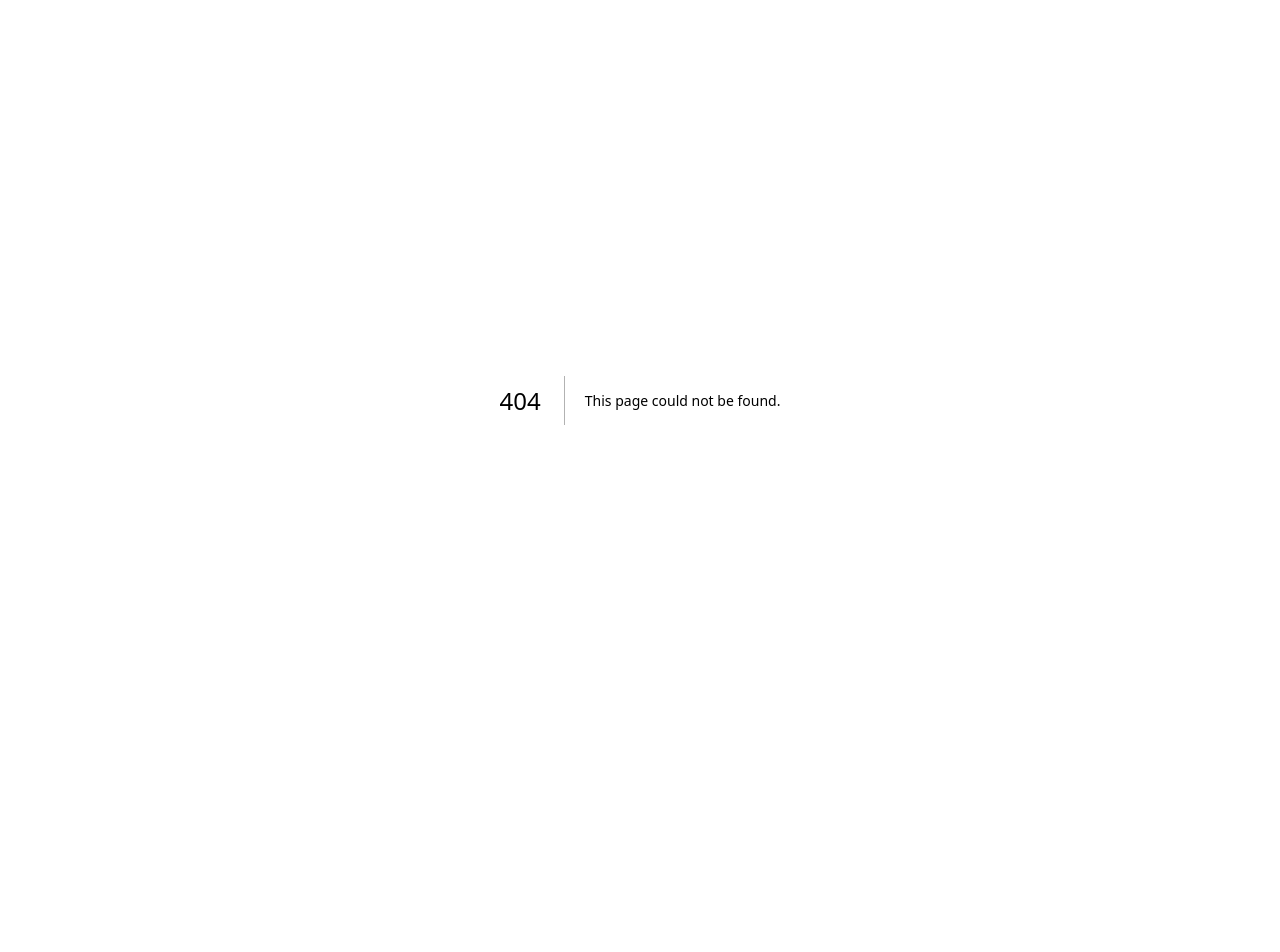
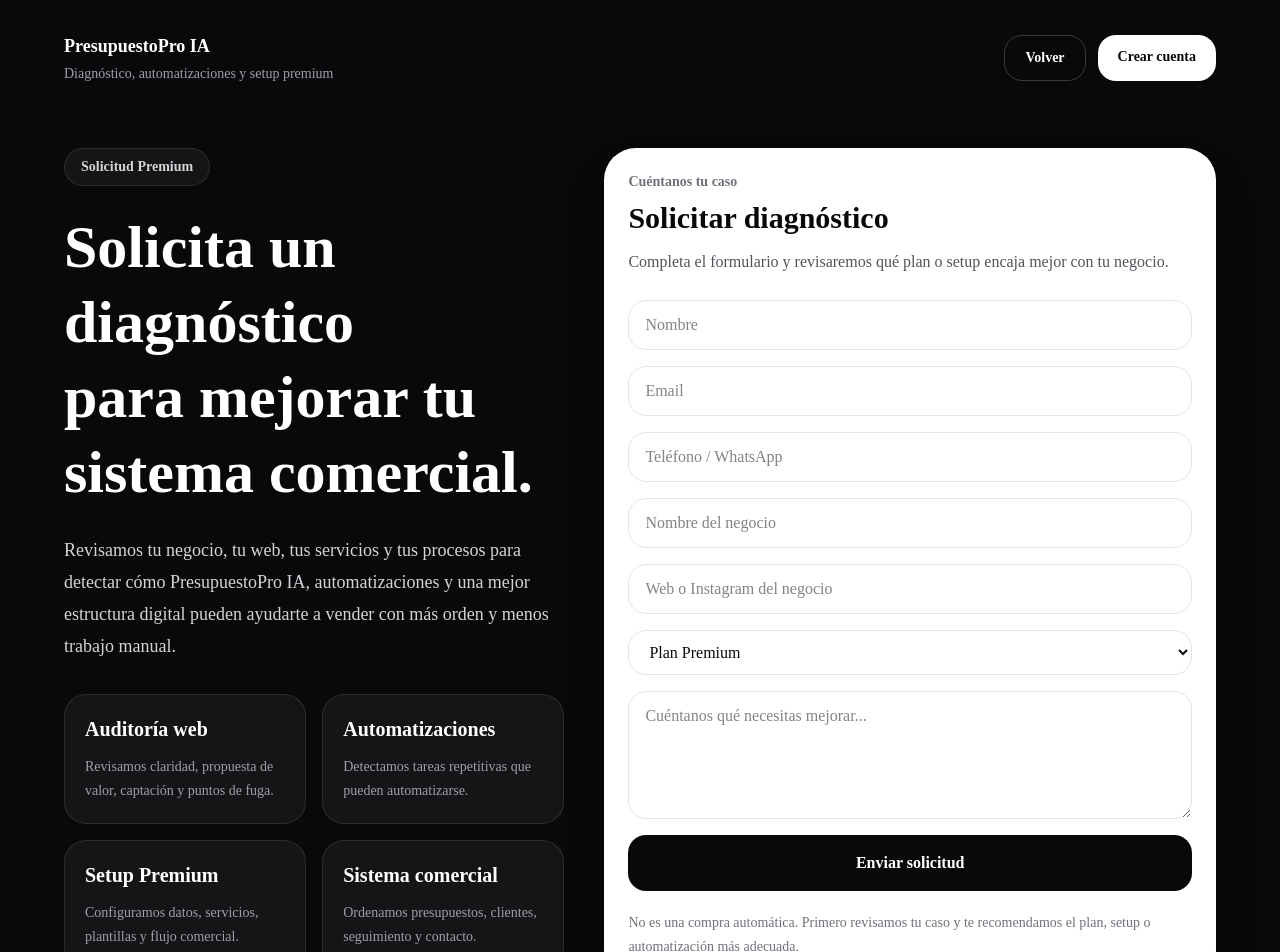
Before and after one commit to urieln8n/presupuestopro-ia, a Next.js app: page /diagnostico in a window 1280 px wide. Before the commit this address had no page. Shown: the top 952 px of the page. Before the commit the page ends 800 px from the top, so only its background shows below. Built offline with nearby package versions, Linux system fonts and the light colour scheme; no server answers.

Commit message:
Add premium diagnostic request page

```diff
--- /dev/null
+++ b/app/diagnostico/page.tsx
@@ -0,0 +1,246 @@
+"use client";
+
+import { useState } from "react";
+import { supabase } from "@/lib/supabase/client";
+
+export default function DiagnosticoPage() {
+  const [name, setName] = useState("");
+  const [email, setEmail] = useState("");
+  const [phone, setPhone] = useState("");
+  const [businessName, setBusinessName] = useState("");
+  const [website, setWebsite] = useState("");
+  const [serviceInterest, setServiceInterest] = useState("premium");
+  const [message, setMessage] = useState("");
+
+  const [isSending, setIsSending] = useState(false);
+  const [successMessage, setSuccessMessage] = useState("");
+  const [errorMessage, setErrorMessage] = useState("");
+
+  async function submitRequest() {
+    try {
+      setIsSending(true);
+      setSuccessMessage("");
+      setErrorMessage("");
+
+      if (!name.trim()) {
+        throw new Error("Introduce tu nombre.");
+      }
+
+      if (!email.trim()) {
+        throw new Error("Introduce tu email.");
+      }
+
+      const { error } = await supabase.from("premium_requests").insert({
+        name: name.trim(),
+        email: email.trim().toLowerCase(),
+        phone: phone.trim(),
+        business_name: businessName.trim(),
+        website: website.trim(),
+        service_interest: serviceInterest,
+        message: message.trim(),
+        status: "new",
+      });
+
+      if (error) {
+        throw error;
+      }
+
+      setSuccessMessage(
+        "Solicitud enviada correctamente. Te contactaremos para revisar tu caso."
+      );
+
+      setName("");
+      setEmail("");
+      setPhone("");
+      setBusinessName("");
+      setWebsite("");
+      setServiceInterest("premium");
+      setMessage("");
+    } catch (error) {
+      setErrorMessage(
+        error instanceof Error ? error.message : "Error enviando solicitud"
+      );
+    } finally {
+      setIsSending(false);
+    }
+  }
+
+  return (
+    <main className="min-h-screen bg-zinc-950 px-5 py-8 text-white sm:px-6">
+      <div className="mx-auto max-w-6xl">
+        <header className="flex flex-col justify-between gap-5 sm:flex-row sm:items-center">
+          <a href="/" className="min-w-0">
+            <p className="text-lg font-black">PresupuestoPro IA</p>
+            <p className="mt-1 text-sm text-zinc-400">
+              Diagnóstico, automatizaciones y setup premium
+            </p>
+          </a>
+
+          <div className="flex gap-3">
+            <a
+              href="/"
+              className="rounded-2xl border border-white/20 px-5 py-3 text-sm font-semibold"
+            >
+              Volver
+            </a>
+
+            <a
+              href="/register"
+              className="rounded-2xl bg-white px-5 py-3 text-sm font-bold text-zinc-950"
+            >
+              Crear cuenta
+            </a>
+          </div>
+        </header>
+
+        <section className="grid gap-10 py-16 lg:grid-cols-[0.9fr_1.1fr]">
+          <div>
+            <p className="inline-flex rounded-full border border-white/10 bg-white/5 px-4 py-2 text-sm font-semibold text-zinc-300">
+              Solicitud Premium
+            </p>
+
+            <h1 className="mt-6 text-balance text-4xl font-black leading-tight sm:text-6xl">
+              Solicita un diagnóstico para mejorar tu sistema comercial.
+            </h1>
+
+            <p className="mt-6 max-w-2xl text-lg leading-8 text-zinc-300">
+              Revisamos tu negocio, tu web, tus servicios y tus procesos para
+              detectar cómo PresupuestoPro IA, automatizaciones y una mejor
+              estructura digital pueden ayudarte a vender con más orden y menos
+              trabajo manual.
+            </p>
+
+            <div className="mt-8 grid gap-4 sm:grid-cols-2">
+              <div className="rounded-3xl border border-white/10 bg-white/5 p-5">
+                <p className="text-xl font-black">Auditoría web</p>
+                <p className="mt-3 text-sm leading-6 text-zinc-400">
+                  Revisamos claridad, propuesta de valor, captación y puntos de
+                  fuga.
+                </p>
+              </div>
+
+              <div className="rounded-3xl border border-white/10 bg-white/5 p-5">
+                <p className="text-xl font-black">Automatizaciones</p>
+                <p className="mt-3 text-sm leading-6 text-zinc-400">
+                  Detectamos tareas repetitivas que pueden automatizarse.
+                </p>
+              </div>
+
+              <div className="rounded-3xl border border-white/10 bg-white/5 p-5">
+                <p className="text-xl font-black">Setup Premium</p>
+                <p className="mt-3 text-sm leading-6 text-zinc-400">
+                  Configuramos datos, servicios, plantillas y flujo comercial.
+                </p>
+              </div>
+
+              <div className="rounded-3xl border border-white/10 bg-white/5 p-5">
+                <p className="text-xl font-black">Sistema comercial</p>
+                <p className="mt-3 text-sm leading-6 text-zinc-400">
+                  Ordenamos presupuestos, clientes, seguimiento y contacto.
+                </p>
+              </div>
+            </div>
+          </div>
+
+          <div className="rounded-[2rem] bg-white p-6 text-zinc-950 shadow-2xl">
+            <p className="text-sm font-semibold text-zinc-500">
+              Cuéntanos tu caso
+            </p>
+
+            <h2 className="mt-2 text-3xl font-black">
+              Solicitar diagnóstico
+            </h2>
+
+            <p className="mt-3 leading-7 text-zinc-600">
+              Completa el formulario y revisaremos qué plan o setup encaja
+              mejor con tu negocio.
+            </p>
+
+            {errorMessage && (
+              <div className="mt-6 rounded-2xl border border-red-200 bg-red-50 p-4 text-sm font-semibold text-red-700">
+                {errorMessage}
+              </div>
+            )}
+
+            {successMessage && (
+              <div className="mt-6 rounded-2xl border border-green-200 bg-green-50 p-4 text-sm font-semibold text-green-700">
+                {successMessage}
+              </div>
+            )}
+
+            <div className="mt-6 grid gap-4">
+              <input
+                className="rounded-2xl border px-4 py-3"
+                placeholder="Nombre"
+                value={name}
+                onChange={(event) => setName(event.target.value)}
+              />
+
+              <input
+                type="email"
+                className="rounded-2xl border px-4 py-3"
+                placeholder="Email"
+                value={email}
+                onChange={(event) => setEmail(event.target.value)}
+              />
+
+              <input
+                className="rounded-2xl border px-4 py-3"
+                placeholder="Teléfono / WhatsApp"
+                value={phone}
+                onChange={(event) => setPhone(event.target.value)}
+              />
+
+              <input
+                className="rounded-2xl border px-4 py-3"
+                placeholder="Nombre del negocio"
+                value={businessName}
+                onChange={(event) => setBusinessName(event.target.value)}
+              />
+
+              <input
+                className="rounded-2xl border px-4 py-3"
+                placeholder="Web o Instagram del negocio"
+                value={website}
+                onChange={(event) => setWebsite(event.target.value)}
+              />
+
+              <select
+                className="rounded-2xl border px-4 py-3"
+                value={serviceInterest}
+                onChange={(event) => setServiceInterest(event.target.value)}
+              >
+                <option value="premium">Plan Premium</option>
+                <option value="setup_pro">Setup Pro</option>
+                <option value="automation">Automatizaciones comerciales</option>
+                <option value="audit">Auditoría web/operativa</option>
+                <option value="custom">Proyecto personalizado</option>
+              </select>
+
+              <textarea
+                className="min-h-32 rounded-2xl border px-4 py-3"
+                placeholder="Cuéntanos qué necesitas mejorar..."
+                value={message}
+                onChange={(event) => setMessage(event.target.value)}
+              />
+
+              <button
+                type="button"
+                onClick={submitRequest}
+                disabled={isSending}
+                className="rounded-2xl bg-zinc-950 px-5 py-4 font-bold text-white disabled:cursor-not-allowed disabled:opacity-60"
+              >
+                {isSending ? "Enviando..." : "Enviar solicitud"}
+              </button>
+            </div>
+
+            <p className="mt-5 text-sm leading-6 text-zinc-500">
+              No es una compra automática. Primero revisamos tu caso y te
+              recomendamos el plan, setup o automatización más adecuada.
+            </p>
+          </div>
+        </section>
+      </div>
+    </main>
+  );
+}
--- a/app/page.tsx
+++ b/app/page.tsx
@@ -77,7 +77,7 @@
       "Mensaje para WhatsApp",
     ],
     cta: "Crear cuenta gratis",
-    href: "/register",
+    href: "/diagnostico",
     featured: false,
   },
   {
```
